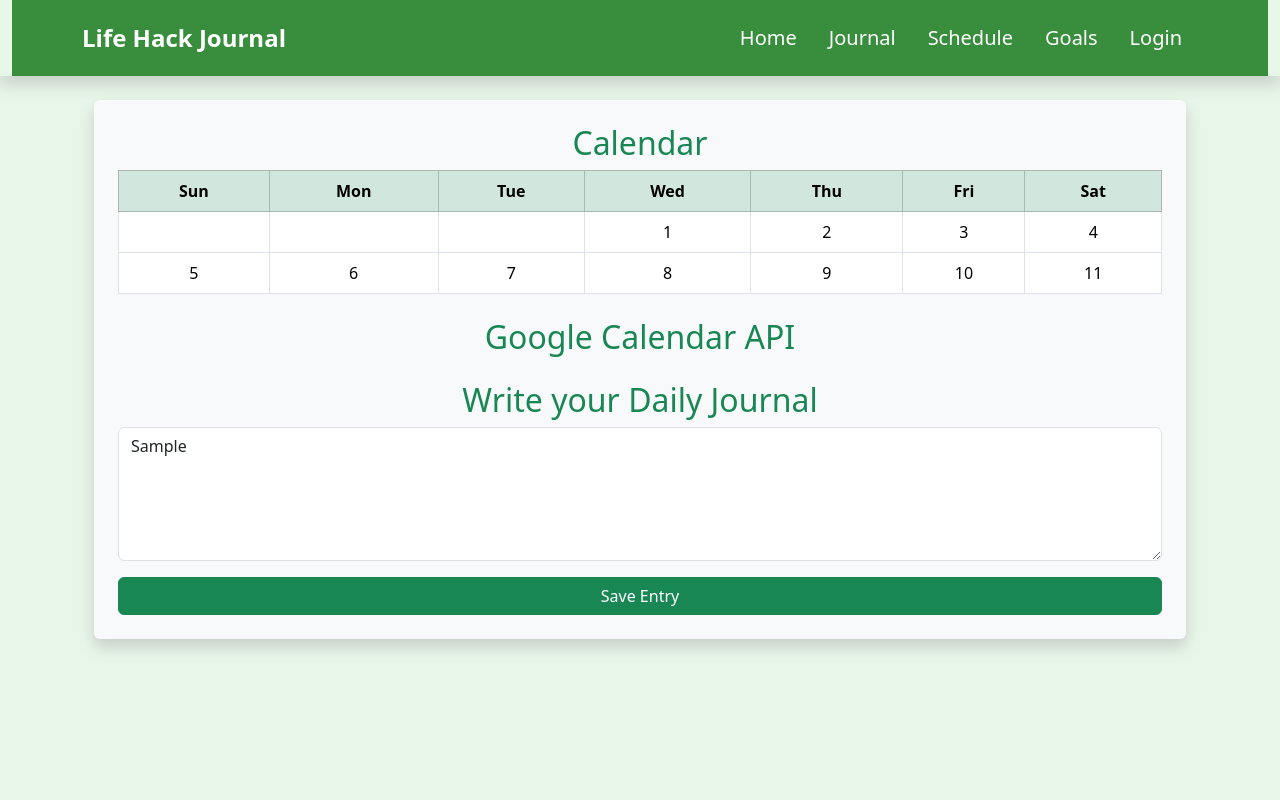
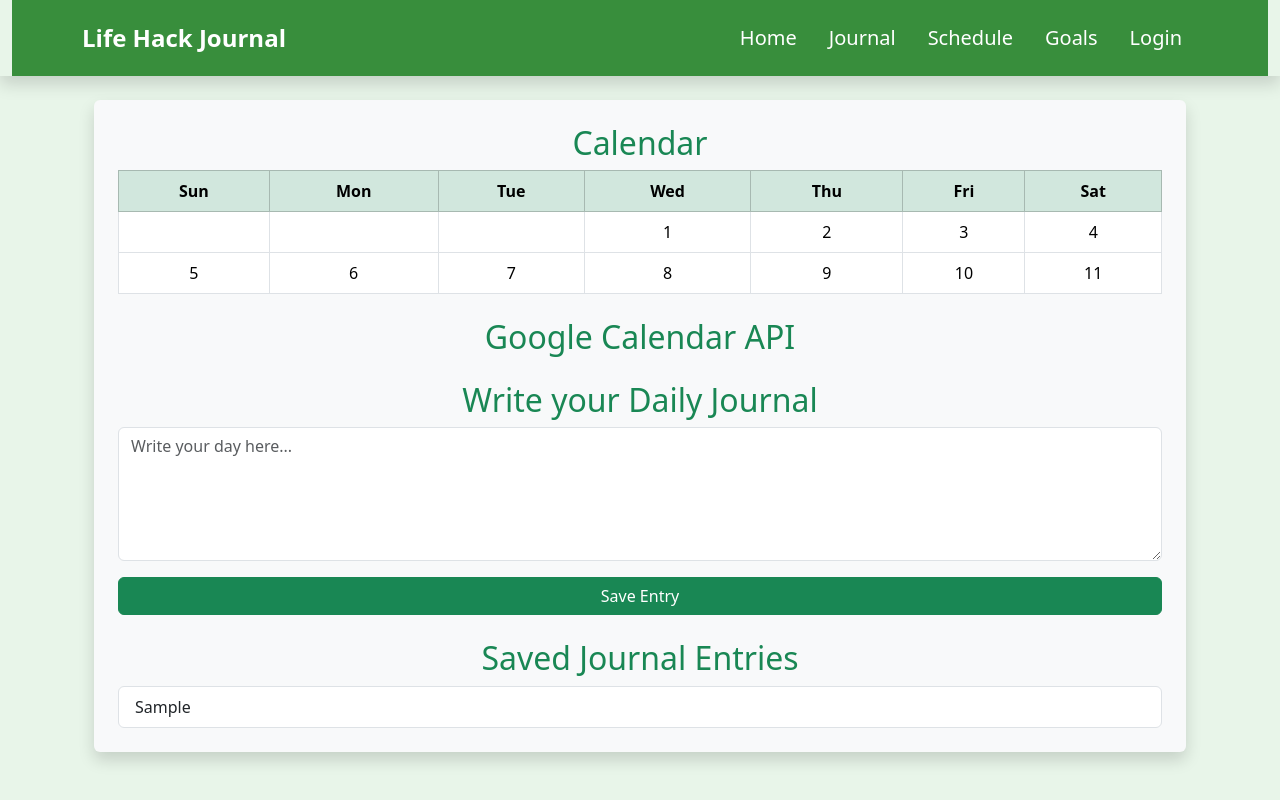
Before and after one commit to rikushiraiwa/startup, a React (Vite) app: page /journal in a window 1280 px wide. Both pictures are taken after typing "Sample" into the empty fields and a click on the button "Save Entry". Shown: the top 800 px of the page. Built offline with nearby package versions, Linux system fonts and the light colour scheme.

Commit message:
Complete journal page

```diff
--- a/src/pages/journal.jsx
+++ b/src/pages/journal.jsx
@@ -1,26 +1,23 @@
 import React, { useState, useEffect } from "react";
 import { Container, Table, Form, Button } from "react-bootstrap";
-
-
 
 export default function Journal() {
     const [entry, setEntry] = useState("");
     const [savedEntries, setSavedEntries] = useState([]);
 
     useEffect(() => {
-        const storedEntries = JSON.parse(localStorage.getItem("journalEntries")) || []
+        const storedEntries = JSON.parse(localStorage.getItem("journalEntries")) || [];
         setSavedEntries(storedEntries);
     }, []);
 
-    const handleSavedEntry = () => {
-        if(!entry.trim()) return;
+    const handleSaveEntry = () => {
+        if (!entry.trim()) return;
 
         const updatedEntries = [...savedEntries, entry];
         setSavedEntries(updatedEntries);
         localStorage.setItem("journalEntries", JSON.stringify(updatedEntries));
         setEntry("");
     };
-
 
     return (
         <div className="vh-100 d-flex flex-column">
@@ -54,10 +51,29 @@ export default function Journal() {
                     <h2 className="text-success text-center mt-4">Write your Daily Journal</h2>
                     <Form>
                         <Form.Group className="mb-3">
-                            <Form.Control as="textarea" rows={5} placeholder="Write your day here..." />
+                            <Form.Control
+                                as="textarea"
+                                rows={5}
+                                placeholder="Write your day here..."
+                                value={entry}
+                                onChange={(e) => setEntry(e.target.value)}
+                            />
                         </Form.Group>
-                        <Button variant="success" className="w-100">Save Entry</Button>
+                        <Button variant="success" className="w-100" onClick={handleSaveEntry}>
+                            Save Entry
+                        </Button>
                     </Form>
+
+                    <h2 className="text-success text-center mt-4">Saved Journal Entries</h2>
+                    <ul className="list-group">
+                        {savedEntries.length > 0 ? (
+                            savedEntries.map((e, index) => (
+                                <li key={index} className="list-group-item">{e}</li>
+                            ))
+                        ) : (
+                            <li className="list-group-item text-muted">No journal entries yet.</li>
+                        )}
+                    </ul>
                 </div>
             </Container>
         </div>
```
